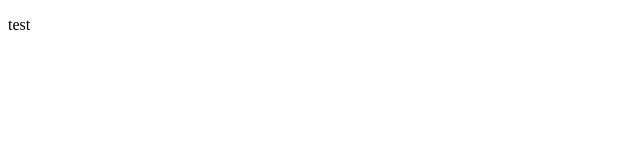
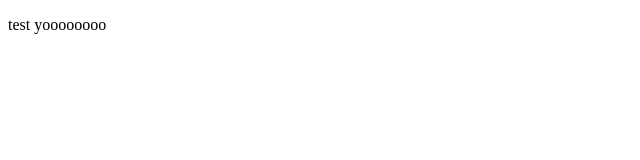
Before and after one commit to frontendsuperhero/nikita.github.io, a plain HTML site: page index.html in a window 1280 px wide. Shown: the full height of the page, 0-640 px from the left. Drawn offline with Linux system fonts and the light colour scheme.

Commit message:
изменил текст

```diff
--- a/index.html
+++ b/index.html
@@ -11,7 +11,7 @@
     <header></header>
 
     <div class="class-test">
-        <p>test</p> <a href=""></a> <span></span>
+        <p>test yoooooooo</p> <a href=""></a> <span></span>
     </div>
     <section></section>
     <footer></footer>
```
